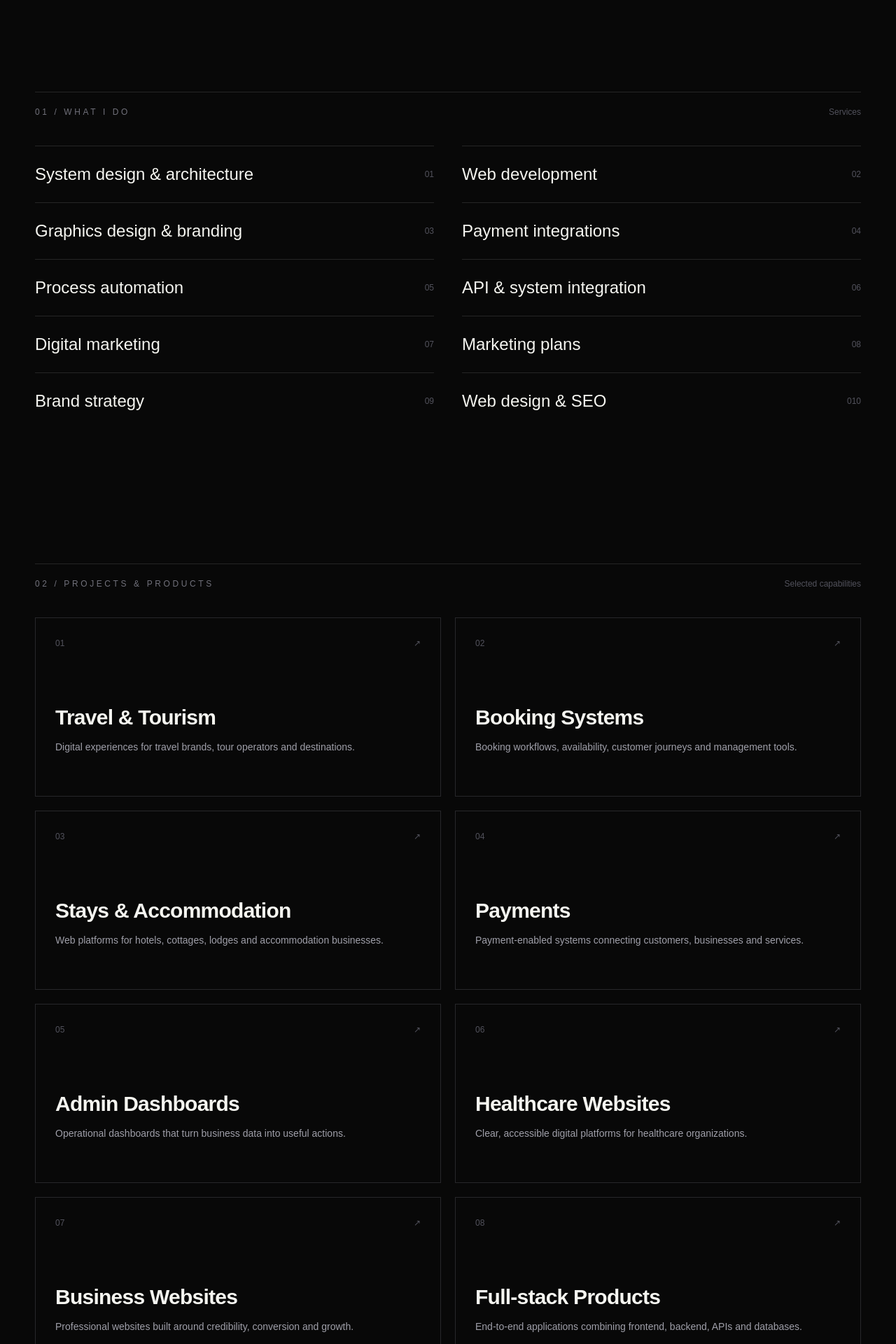
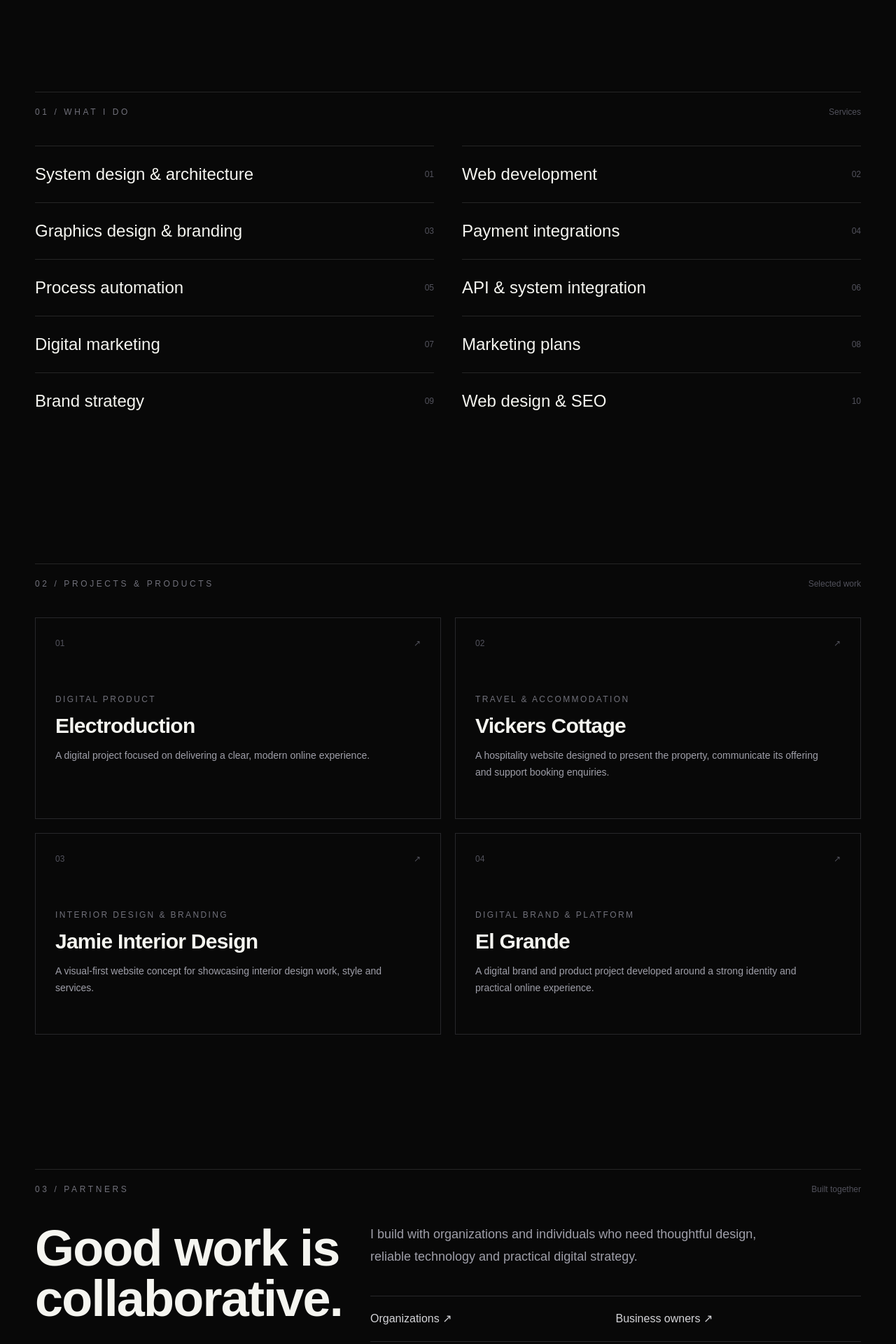
Before and after one commit to alexmutegi/mutegi-alex-designer-developer, a Next.js app: page / in a window 1280 px wide. Shown: the part 680-2600 px from the top of the page at 70% size. Built offline with nearby package versions, Linux system fonts and the light colour scheme.

Commit message:
feat: personalize portfolio with real projects and contact

```diff
--- a/app/page.tsx
+++ b/app/page.tsx
@@ -1,135 +1,23 @@
-const services = [
-  "System design & architecture",
-  "Web development",
-  "Graphics design & branding",
-  "Payment integrations",
-  "Process automation",
-  "API & system integration",
-  "Digital marketing",
-  "Marketing plans",
-  "Brand strategy",
-  "Web design & SEO"
-];
-
-const projects = [
-  ["01", "Travel & Tourism", "Digital experiences for travel brands, tour operators and destinations."],
-  ["02", "Booking Systems", "Booking workflows, availability, customer journeys and management tools."],
-  ["03", "Stays & Accommodation", "Web platforms for hotels, cottages, lodges and accommodation businesses."],
-  ["04", "Payments", "Payment-enabled systems connecting customers, businesses and services."],
-  ["05", "Admin Dashboards", "Operational dashboards that turn business data into useful actions."],
-  ["06", "Healthcare Websites", "Clear, accessible digital platforms for healthcare organizations."],
-  ["07", "Business Websites", "Professional websites built around credibility, conversion and growth."],
-  ["08", "Full-stack Products", "End-to-end applications combining frontend, backend, APIs and databases."]
-];
-
-const partners = [
-  "Organizations",
-  "Business owners",
-  "Creative professionals",
-  "Developers",
-  "Marketing teams"
-];
+import { contact, socials } from "@/data/socials";
+import { projects } from "@/data/projects";
+import { services } from "@/data/services";
 
 export default function Home() {
-  return (
-    <main>
+  return <main>
     <header className="container flex items-center justify-between py-7">
       <a href="#" className="font-black tracking-[0.18em]">MA.</a>
-        <nav className="hidden gap-7 text-sm text-zinc-400 md:flex">
-          <a href="#services" className="hover:text-white">What I Do</a>
-          <a href="#projects" className="hover:text-white">Projects</a>
-          <a href="#partners" className="hover:text-white">Partners</a>
-          <a href="#contact" className="hover:text-white">Contact</a>
-        </nav>
-        <a href="#contact" className="rounded-full border border-zinc-700 px-4 py-2 text-xs font-semibold uppercase tracking-wider hover:border-white">
-          Let's work
-        </a>
+      <nav className="hidden gap-7 text-sm text-zinc-400 md:flex"><a href="#services">What I Do</a><a href="#projects">Projects</a><a href="#partners">Partners</a><a href="#contact">Contact</a></nav>
+      <a href={contact.whatsappHref} target="_blank" rel="noreferrer" className="rounded-full border border-zinc-700 px-4 py-2 text-xs font-semibold uppercase tracking-wider hover:border-white">WhatsApp</a>
     </header>
-
     <section className="container flex min-h-[78vh] flex-col justify-center py-20">
       <p className="mb-8 text-xs uppercase tracking-[0.35em] text-zinc-500">Independent digital designer & developer</p>
-        <h1 className="display">
-          <span className="block">MUTEGI</span>
-          <span className="italic-display ml-[5vw] block">ALEX.</span>
-        </h1>
-        <div className="mt-12 flex max-w-2xl flex-col gap-6 md:ml-[18vw] md:flex-row md:items-end">
-          <p className="text-xl leading-relaxed text-zinc-300 md:text-2xl">
-            Designer & Developer building digital systems, brands and products that help ideas move from concept to reality.
-          </p>
-          <a href="#projects" className="shrink-0 rounded-full bg-[var(--accent)] px-6 py-3 text-sm font-bold text-black">
-            Explore work ↘
-          </a>
-        </div>
+      <h1 className="display"><span className="block">MUTEGI</span><span className="italic-display ml-[5vw] block">ALEX.</span></h1>
+      <div className="mt-12 flex max-w-2xl flex-col gap-6 md:ml-[18vw] md:flex-row md:items-end"><p className="text-xl leading-relaxed text-zinc-300 md:text-2xl">Designer & Developer building digital systems, brands and products that help ideas move from concept to reality.</p><a href="#projects" className="shrink-0 rounded-full bg-[var(--accent)] px-6 py-3 text-sm font-bold text-black">Explore work ↘</a></div>
     </section>
-
-      <section id="services" className="container py-24">
-        <div className="grid-line mb-10 pt-5 flex items-start justify-between">
-          <span className="text-xs uppercase tracking-[0.3em] text-zinc-500">01 / What I Do</span>
-          <span className="text-xs text-zinc-600">Services</span>
-        </div>
-        <div className="grid gap-x-10 md:grid-cols-2">
-          {services.map((service, index) => (
-            <div key={service} className="grid-line flex items-center justify-between py-6">
-              <span className="text-xl md:text-2xl">{service}</span>
-              <span className="text-xs text-zinc-600">0{index + 1}</span>
-            </div>
-          ))}
-        </div>
-      </section>
-
-      <section id="projects" className="container py-24">
-        <div className="grid-line mb-10 pt-5 flex items-start justify-between">
-          <span className="text-xs uppercase tracking-[0.3em] text-zinc-500">02 / Projects & Products</span>
-          <span className="text-xs text-zinc-600">Selected capabilities</span>
-        </div>
-        <div className="grid gap-5 md:grid-cols-2">
-          {projects.map(([number, title, description]) => (
-            <article key={number} className="group min-h-64 border border-zinc-800 p-7 transition hover:-translate-y-1 hover:border-zinc-500">
-              <div className="flex justify-between text-xs text-zinc-600"><span>{number}</span><span>↗</span></div>
-              <h2 className="mt-20 text-3xl font-bold tracking-tight">{title}</h2>
-              <p className="mt-3 max-w-lg text-sm leading-6 text-zinc-400">{description}</p>
-            </article>
-          ))}
-        </div>
-      </section>
-
-      <section id="partners" className="container py-24">
-        <div className="grid-line mb-10 pt-5 flex items-start justify-between">
-          <span className="text-xs uppercase tracking-[0.3em] text-zinc-500">03 / Partners</span>
-          <span className="text-xs text-zinc-600">Built together</span>
-        </div>
-        <div className="grid gap-10 md:grid-cols-[1fr_2fr]">
-          <h2 className="text-5xl font-black tracking-tight md:text-7xl">Good work is collaborative.</h2>
-          <div>
-            <p className="mb-10 max-w-xl text-lg leading-8 text-zinc-400">
-              I build with organizations and individuals who need thoughtful design, reliable technology and practical digital strategy.
-            </p>
-            <div className="grid border-t border-zinc-800 sm:grid-cols-2">
-              {partners.map((partner) => <div key={partner} className="border-b border-zinc-800 py-5 text-zinc-300">{partner} ↗</div>)}
-            </div>
-          </div>
-        </div>
-      </section>
-
-      <section id="contact" className="container py-24">
-        <div className="grid-line pt-5">
-          <span className="text-xs uppercase tracking-[0.3em] text-zinc-500">04 / Contact</span>
-        </div>
-        <div className="py-20">
-          <p className="text-sm uppercase tracking-[0.25em] text-zinc-500">Have a project in mind?</p>
-          <h2 className="mt-5 max-w-5xl text-6xl font-black tracking-[-0.05em] md:text-9xl">LET'S BUILD.</h2>
-          <a href="mailto:hello@example.com" className="mt-10 inline-block border-b border-[var(--accent)] pb-2 text-xl text-[var(--accent)]">
-            hello@example.com
-          </a>
-        </div>
-      </section>
-
-      <footer className="border-t border-zinc-900">
-        <div className="container flex flex-col gap-4 py-8 text-xs text-zinc-600 md:flex-row md:items-center md:justify-between">
-          <span>© {new Date().getFullYear()} Mutegi Alex</span>
-          <span>Designer & Developer</span>
-        </div>
-      </footer>
-    </main>
-  );
+    <section id="services" className="container py-24"><div className="grid-line mb-10 flex items-start justify-between pt-5"><span className="text-xs uppercase tracking-[0.3em] text-zinc-500">01 / What I Do</span><span className="text-xs text-zinc-600">Services</span></div><div className="grid gap-x-10 md:grid-cols-2">{services.map((s,i)=><div key={s} className="grid-line flex items-center justify-between py-6"><span className="text-xl md:text-2xl">{s}</span><span className="text-xs text-zinc-600">{String(i+1).padStart(2,"0")}</span></div>)}</div></section>
+    <section id="projects" className="container py-24"><div className="grid-line mb-10 flex items-start justify-between pt-5"><span className="text-xs uppercase tracking-[0.3em] text-zinc-500">02 / Projects & Products</span><span className="text-xs text-zinc-600">Selected work</span></div><div className="grid gap-5 md:grid-cols-2">{projects.map(p=><article key={p.slug} className="group min-h-72 border border-zinc-800 p-7 transition hover:-translate-y-1 hover:border-zinc-500"><div className="flex justify-between text-xs text-zinc-600"><span>{p.number}</span><span>↗</span></div><p className="mt-16 text-xs uppercase tracking-[0.2em] text-zinc-500">{p.category}</p><h2 className="mt-3 text-3xl font-bold tracking-tight">{p.title}</h2><p className="mt-3 max-w-lg text-sm leading-6 text-zinc-400">{p.description}</p></article>)}</div></section>
+    <section id="partners" className="container py-24"><div className="grid-line mb-10 flex items-start justify-between pt-5"><span className="text-xs uppercase tracking-[0.3em] text-zinc-500">03 / Partners</span><span className="text-xs text-zinc-600">Built together</span></div><div className="grid gap-10 md:grid-cols-[1fr_2fr]"><h2 className="text-5xl font-black tracking-tight md:text-7xl">Good work is collaborative.</h2><div><p className="mb-10 max-w-xl text-lg leading-8 text-zinc-400">I build with organizations and individuals who need thoughtful design, reliable technology and practical digital strategy.</p><div className="grid border-t border-zinc-800 sm:grid-cols-2">{["Organizations","Business owners","Creative professionals","Developers","Marketing teams"].map(p=><div key={p} className="border-b border-zinc-800 py-5 text-zinc-300">{p} ↗</div>)}</div></div></div></section>
+    <section id="contact" className="container py-24"><div className="grid-line pt-5"><span className="text-xs uppercase tracking-[0.3em] text-zinc-500">04 / Contact</span></div><div className="py-20"><p className="text-sm uppercase tracking-[0.25em] text-zinc-500">Have a project in mind?</p><h2 className="mt-5 max-w-5xl text-6xl font-black tracking-[-0.05em] md:text-9xl">LET&apos;S BUILD.</h2><div className="mt-10 flex flex-col gap-4"><a href={contact.phoneHref} className="w-fit border-b border-[var(--accent)] pb-2 text-xl text-[var(--accent)]">{contact.phoneDisplay}</a><a href={contact.whatsappHref} target="_blank" rel="noreferrer" className="w-fit text-sm text-zinc-400 hover:text-white">Message me on WhatsApp ↗</a></div><div className="mt-12 flex flex-wrap gap-x-7 gap-y-3 text-sm text-zinc-500">{socials.map(s=><a key={s.label} href={s.href} target="_blank" rel="noreferrer" className="hover:text-white">{s.label} · {s.handle} ↗</a>)}</div></div></section>
+    <footer className="border-t border-zinc-900"><div className="container flex flex-col gap-4 py-8 text-xs text-zinc-600 md:flex-row md:items-center md:justify-between"><span>© {new Date().getFullYear()} Mutegi Alex</span><span>Designer & Developer · Kenya</span></div></footer>
+  </main>;
 }
```
Lines whose indentation alone changed are shown as unchanged.
